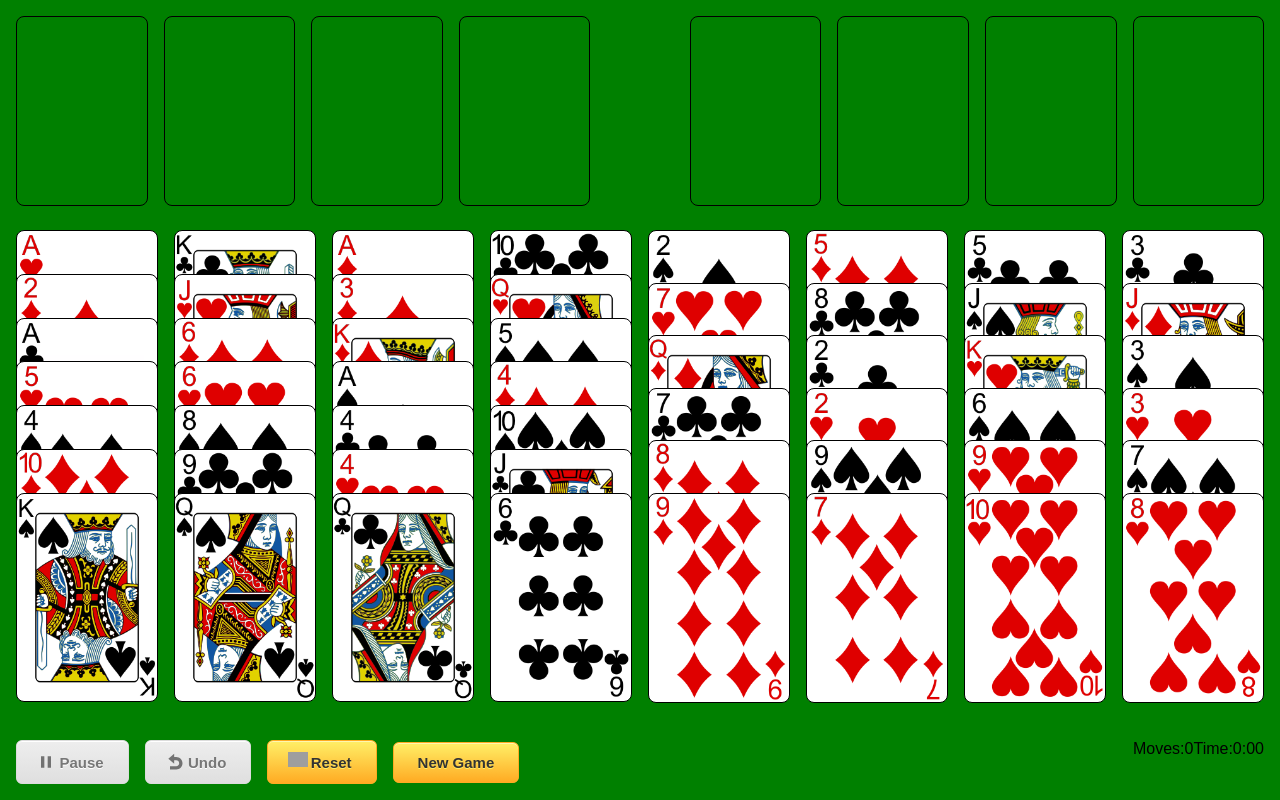
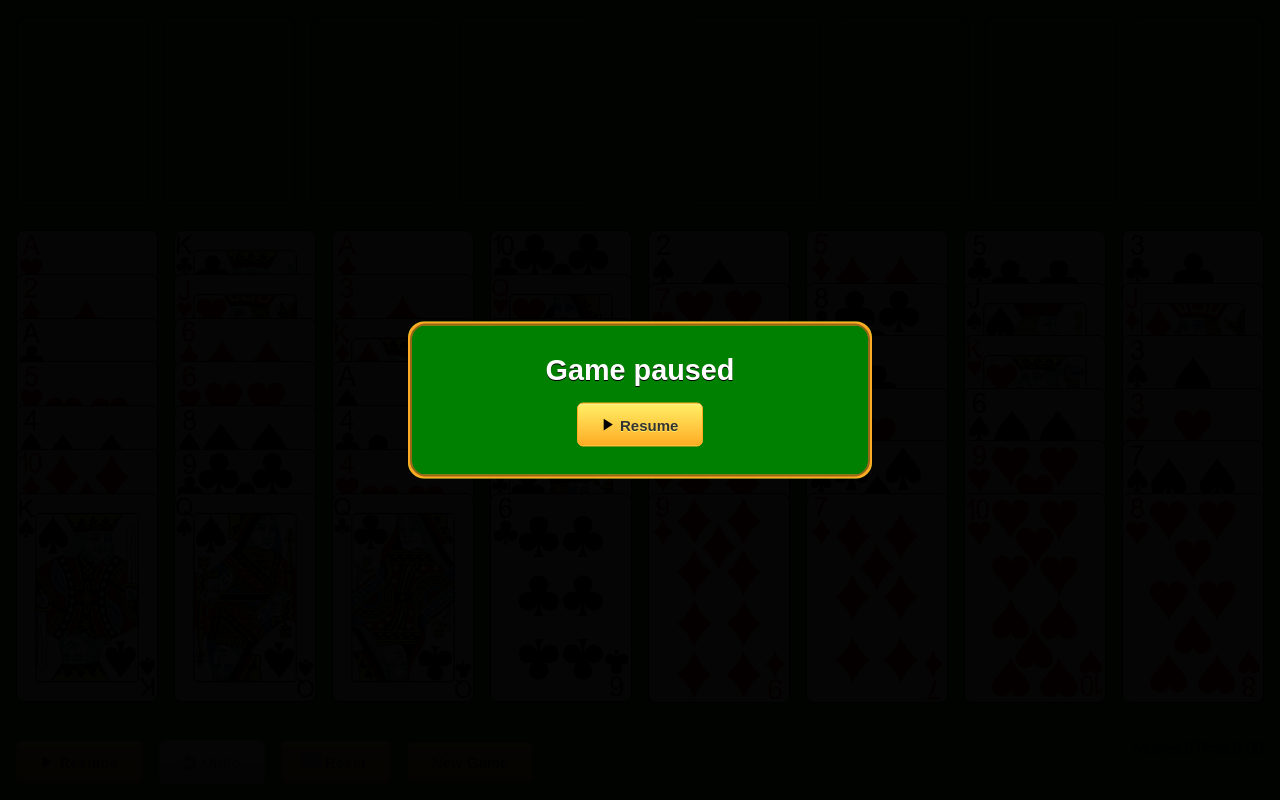
Before and after one commit to ammargitham/FreeCell, a React (Create React App) app: page / in a window 1280 px wide. Both pictures are taken after a click on the button "New Game". Built offline with nearby package versions, Linux system fonts and the light colour scheme; grey boxes are pictures that could not be loaded.

Commit message:
Handle pause/resume and handle timer

```diff
--- a/src/App.tsx
+++ b/src/App.tsx
@@ -10,6 +10,7 @@ export default function App() {
     state,
     canUndo,
     hasWon,
+    togglePause,
     reset,
     newGame,
     undo,
@@ -34,6 +35,7 @@ export default function App() {
         board={{
           canUndo,
           hasWon,
+          isPaused: state.paused,
           cascades: state.cascades,
           openCards: state.openCards,
           activeCard: state.activeCard,
@@ -43,6 +45,7 @@ export default function App() {
         }}
         loading={state.loading || !imagesLoaded}
         onOpenCellClick={onOpenCellClick}
+        onPauseClick={togglePause}
         onUndoClick={undo}
         onNewGameClick={newGame}
         onResetClick={reset}
--- a/src/Board/Actions.tsx
+++ b/src/Board/Actions.tsx
@@ -23,8 +23,10 @@ const ButtonsContainer = styled.div`
 
 type ActionsProps = {
   canUndo: boolean,
+  isPaused: boolean,
   moveCount: number,
   elapsedTime: number,
+  onPauseClick?: () => void,
   onUndoClick?: () => void,
   onNewGameClick?: () => void,
   onResetClick?: () => void,
@@ -32,8 +34,10 @@ type ActionsProps = {
 
 export default function Actions({
   canUndo,
+  isPaused,
   moveCount,
   elapsedTime,
+  onPauseClick,
   onUndoClick,
   onNewGameClick,
   onResetClick,
@@ -41,9 +45,16 @@ export default function Actions({
   return (
     <Container>
       <ButtonsContainer>
-        <button type="button" className="btn actionBtn" disabled>
-          <i className="icon pause" title="Pause" />
-          <span>Pause</span>
+        <button
+          type="button"
+          className="btn actionBtn"
+          onClick={onPauseClick}
+        >
+          <i
+            className={`icon ${isPaused ? 'resume' : 'pause'}`}
+            title={`${isPaused ? 'Resume' : 'Pause'}`}
+          />
+          <span>{isPaused ? 'Resume' : 'Pause'}</span>
         </button>
         <button
           type="button"
@@ -51,11 +62,11 @@ export default function Actions({
           disabled={!canUndo}
           onClick={onUndoClick}
         >
-          <i className="icon undo" title="Pause" />
+          <i className="icon undo" title="Undo" />
           Undo
         </button>
         <button type="button" className="btn actionBtn" onClick={onResetClick}>
-          <i className="icon reset" title="Pause" />
+          <i className="icon reset" title="Reset" />
           Reset
         </button>
         <button type="button" className="btn actionBtn" onClick={onNewGameClick}>
--- /dev/null
+++ b/src/Board/PausedModal.tsx
@@ -0,0 +1,53 @@
+import styled from 'styled-components';
+import Modal from '../Modal';
+
+const Container = styled.div`
+  display: flex;
+  flex-direction: column;
+
+  & .header {
+    color: white;
+    font-size: 1.8rem;
+    font-weight: bold;
+    text-shadow: 0px 1px 0px #000000;
+  }
+
+  & .actions {
+    display: flex;
+    flex-direction: row;
+    margin-top: 1rem;
+    justify-content: center;
+    z-index: 1000;
+  }
+`;
+
+type PausedModalProps = {
+  open?: boolean,
+  onResumeClick?: () => void,
+};
+
+export default function PausedModal({ open, onResumeClick }: PausedModalProps) {
+  return (
+    <Modal
+      open={open}
+      overlayAlpha={0.98}
+    >
+      <Container>
+        <span className="header">Game paused</span>
+        <div className="actions">
+          <button
+            type="button"
+            className="btn actionBtn"
+            onClick={onResumeClick}
+          >
+            <i
+              className="icon resume"
+              title="Resume"
+            />
+            Resume
+          </button>
+        </div>
+      </Container>
+    </Modal>
+  );
+}
--- a/src/Board/index.tsx
+++ b/src/Board/index.tsx
@@ -6,6 +6,7 @@ import Actions from './Actions';
 import CardCellsContainer from './CardCellsContainer';
 import Tableau from './Tableau';
 import WonModal from './WonModal';
+import PausedModal from './PausedModal';
 
 const Container = styled.div`
   position: relative;
@@ -50,6 +51,7 @@ const LoaderContainer = styled.div`
 type BoardBoardProps = {
   canUndo: boolean,
   hasWon: boolean,
+  isPaused: boolean,
   activeCard?: number,
   openCards: Array<number | undefined>,
   foundationCards: Array<number | undefined>,
@@ -62,6 +64,7 @@ type BoardProps = {
   board: BoardBoardProps,
   loading: boolean,
   onOpenCellClick?: (index: number) => void,
+  onPauseClick?: () => void,
   onUndoClick?: () => void,
   onNewGameClick?: () => void,
   onResetClick?: () => void,
@@ -72,6 +75,7 @@ export default function Board({
   board = {
     canUndo: false,
     hasWon: false,
+    isPaused: false,
     activeCard: undefined,
     openCards: [],
     foundationCards: [],
@@ -81,6 +85,7 @@ export default function Board({
   },
   loading,
   onOpenCellClick,
+  onPauseClick,
   onUndoClick,
   onNewGameClick,
   onResetClick,
@@ -117,6 +122,12 @@ export default function Board({
         </LoaderContainer>
       ) : null}
       {board.hasWon ? <WonModal open /> : null}
+      {!board.hasWon && board.isPaused ? (
+        <PausedModal
+          open
+          onResumeClick={onPauseClick}
+        />
+      ) : null}
       <TopRow>
         <SubContainer>
           <CardCellsContainer
@@ -142,6 +153,8 @@ export default function Board({
         moveCount={board.moveCount}
         elapsedTime={board.elapsedTime}
         canUndo={board.canUndo}
+        isPaused={board.isPaused}
+        onPauseClick={onPauseClick}
         onUndoClick={onUndoClick}
         onNewGameClick={onNewGameClick}
         onResetClick={onResetClick}
--- a/src/Modal.tsx
+++ b/src/Modal.tsx
@@ -1,12 +1,26 @@
+import styled from 'styled-components';
+
+type StyledModalWindowProps = {
+  $alpha?: number,
+};
+
+const StyledModalWindow = styled.div<StyledModalWindowProps>`
+  background-color: rgba(0, 0, 0, ${(props) => (props.$alpha ? props.$alpha : 0.8)});
+`;
+
 type ModalProps = {
   open?: boolean,
+  overlayAlpha?: number,
   children?: React.ReactNode,
 };
 
-export default function Modal({ open = false, children }: ModalProps) {
+export default function Modal({ open = false, overlayAlpha, children }: ModalProps) {
   return (
-    <div className={`modal-window ${open ? 'open' : ''}`}>
+    <StyledModalWindow
+      className={`modal-window ${open ? 'open' : ''}`}
+      $alpha={overlayAlpha}
+    >
       <div>{children}</div>
-    </div>
+    </StyledModalWindow>
   );
 }
--- a/src/game/index.ts
+++ b/src/game/index.ts
@@ -1,62 +1,35 @@
 import {
   useReducer, useCallback, useEffect, useMemo, useState, Reducer,
 } from 'react';
-import { isNil } from 'lodash';
 
-import { generateNewGameState, checkIfWon } from './helper';
+import { generateNewGameState, checkIfWon, storeGameState } from './helper';
 import GameResult from '../db/GameResult';
 import { GameResultStatus } from '../db/FreeCellDatabase';
 import reducer, { initialState } from './reducer';
 import { Action, GameState } from './types';
+import useTimer from '../utils/useTimer';
 
 export default function useFreeCellGame() : [
-  GameState,
-  boolean,
-  boolean,
-  () => void,
-  () => void,
-  () => void,
-  (cellIndex: number) => void,
-  (cellIndex: number) => void,
-  React.Dispatch<React.SetStateAction<boolean>>,
+  state: GameState,
+  canUndo: boolean,
+  hasWon: boolean,
+  togglePause: () => void,
+  reset: () => void,
+  newGame: () => void,
+  undo: () => void,
+  onOpenCellClick: (cellIndex: number) => void,
+  onCascadeClick: (cellIndex: number) => void,
+  setCanStartTimerWrapper: (canStart: boolean) => void,
 ] {
   const [state, dispatch] = useReducer<Reducer<GameState, Action>>(reducer, initialState);
   const [canStartTimer, setCanStartTimer] = useState(false);
-
-  // keeping a separate paused state, so that its is not written to local storage
-  // const [timerState, setTimerState] = useState({
-  //   startAt: 0,
-  //   paused: true,
-  // });
-
-  // const { elapsedTime, reset: resetTimer } = useElapsedTime({
-  //   isPlaying: !state.paused,
-  //   startAt: 0,
-  //   updateInterval: 1,
-  // });
-
-  // const { time, start, pause, reset: resetTimer, status } = useTimer({
-  //   initialTime: state.elapsedTime,
-  // });
-
-  // useEffect(() => {
-  //   if (state.loading || state.paused || !canStartTimer) {
-  //     return;
-  //   }
-  //   console.log(time);
-  //   // dispatch({
-  //   //   type: actions.updateElapsedTime,
-  //   //   elapsedTime: time,
-  //   // });
-  // }, [canStartTimer, state.loading, state.paused, time]);
-
-  // useEffect(() => {
-  //   if (state.loading || state.paused || !canStartTimer) {
-  //     pause();
-  //     return;
-  //   }
-  //   start();
-  // }, [state.paused, state.loading, canStartTimer, start, pause]);
+  const {
+    time: elapsedTime,
+    start: startTimer,
+    pause: pauseTimer,
+    reset: resetTimer,
+    // status: timerStatue,
+  } = useTimer();
 
   useEffect(() => {
     // generate or load game
@@ -75,6 +48,7 @@ export default function useFreeCellGame() : [
       if (hasWon) {
         gotState.paused = true;
       }
+      resetTimer(gotState.elapsedTime, false);
     }
 
     // dispatch it to reducer
@@ -83,12 +57,13 @@ export default function useFreeCellGame() : [
       state: gotState,
     });
 
-    if (!loaded) {
+    const { gameNum } = gotState;
+    if (!loaded && gameNum !== undefined) {
       // if a new game was generated, save it to db
-      GameResult.getByGameNum(gotState.gameNum)
+      GameResult.getByGameNum(gameNum)
         .then((gameResult) => {
           const newGameResult = new GameResult(
-            gotState.gameNum,
+            gameNum,
             0,
             0,
             GameResultStatus.NOT_COMPLETED,
@@ -100,7 +75,7 @@ export default function useFreeCellGame() : [
           console.error(err);
         });
     }
-  }, []);
+  }, [resetTimer]);
 
   const canUndo = useMemo(() => state.history && state.history.length > 1, [state.history]);
 
@@ -108,53 +83,39 @@ export default function useFreeCellGame() : [
   const hasWon = useMemo(() => checkIfWon(state.foundationCards), [state.foundationCards]);
 
   useEffect(() => {
+    if (!canStartTimer) {
+      return;
+    }
+    if (state.paused) {
+      pauseTimer();
+      return;
+    }
+    startTimer();
+  }, [canStartTimer, pauseTimer, startTimer, state.paused]);
+
+  useEffect(() => {
+    dispatch({
+      type: 'update_elapsed_time',
+      elapsedTime,
+    });
+  }, [elapsedTime]);
+
+  useEffect(() => {
     if (state.loading) {
       return;
     }
     // save state on any change
-    // storeGameState(state);
+    storeGameState(state);
   }, [state]);
 
   useEffect(() => {
-    if (isNil(state.history)) {
+    if (state.history.length === 0) {
       return;
     }
     dispatch({
       type: 'move',
     });
   }, [state.history]);
-
-  const reset = useCallback(() => {
-    dispatch({
-      type: 'reset',
-    });
-  }, []);
-
-  const newGame = useCallback(() => {
-    const { state: gotState } = generateNewGameState(initialState);
-    // set its loading to false
-    gotState.loading = false;
-    // dispatch it to reducer
-    dispatch({
-      type: 'set_state',
-      state: gotState,
-    });
-
-    GameResult.getByGameNum(gotState.gameNum)
-      .then((gameResult) => {
-        const newGameResult = new GameResult(
-          gotState.gameNum,
-          0,
-          0,
-          GameResultStatus.NOT_COMPLETED,
-          gameResult?.id ? gameResult.id : undefined,
-        );
-        return newGameResult.save();
-      })
-      .catch((err) => {
-        console.error(err);
-      });
-  }, []);
 
   useEffect(() => {
     // if (!hasWon) {
@@ -176,13 +137,56 @@ export default function useFreeCellGame() : [
     //     }
     //   };
     //   updateResult().catch((err) => console.log(err));
-  }, [hasWon]);
+  }, []);
+
+  const reset = useCallback(() => {
+    resetTimer();
+    dispatch({
+      type: 'reset',
+    });
+  }, [resetTimer]);
+
+  const newGame = useCallback(() => {
+    const { state: gotState } = generateNewGameState(initialState);
+    // set its loading to false
+    gotState.loading = false;
+    // dispatch it to reducer
+    dispatch({
+      type: 'set_state',
+      state: gotState,
+    });
+
+    const { gameNum } = gotState;
+    if (gameNum !== undefined) {
+      GameResult.getByGameNum(gameNum)
+        .then((gameResult) => {
+          const newGameResult = new GameResult(
+            gameNum,
+            0,
+            0,
+            GameResultStatus.NOT_COMPLETED,
+            gameResult?.id ? gameResult.id : undefined,
+          );
+          return newGameResult.save();
+        })
+        .catch((err) => {
+          console.error(err);
+        });
+    }
+  }, []);
 
   const undo = useCallback(() => {
     dispatch({
       type: 'undo',
     });
   }, []);
+
+  const togglePause = useCallback(() => {
+    dispatch({
+      type: 'pause',
+      paused: !state.paused,
+    });
+  }, [state.paused]);
 
   const onOpenCellClick = useCallback((cellIndex: number) => {
     dispatch({
@@ -198,15 +202,24 @@ export default function useFreeCellGame() : [
     });
   }, []);
 
+  const setCanStartTimerWrapper = useCallback((canStart: boolean) => {
+    // if canStartTimer is already true, do not update it
+    if (canStartTimer) {
+      return;
+    }
+    setCanStartTimer(canStart);
+  }, [canStartTimer]);
+
   return [
     state,
     canUndo,
     hasWon,
+    togglePause,
     reset,
     newGame,
     undo,
     onOpenCellClick,
     onCascadeClick,
-    setCanStartTimer,
+    setCanStartTimerWrapper,
   ];
 }
--- a/src/styles.scss
+++ b/src/styles.scss
@@ -170,6 +170,10 @@ html {
       background-image: url('./images/pause.svg')
     }
 
+    &.resume {
+      background-image: url('./images/resume.svg')
+    }
+
     &.undo {
       background-image: url('./images/undo.svg')
     }
```
Also changed, not shown: src/images/resume.svg (added).
